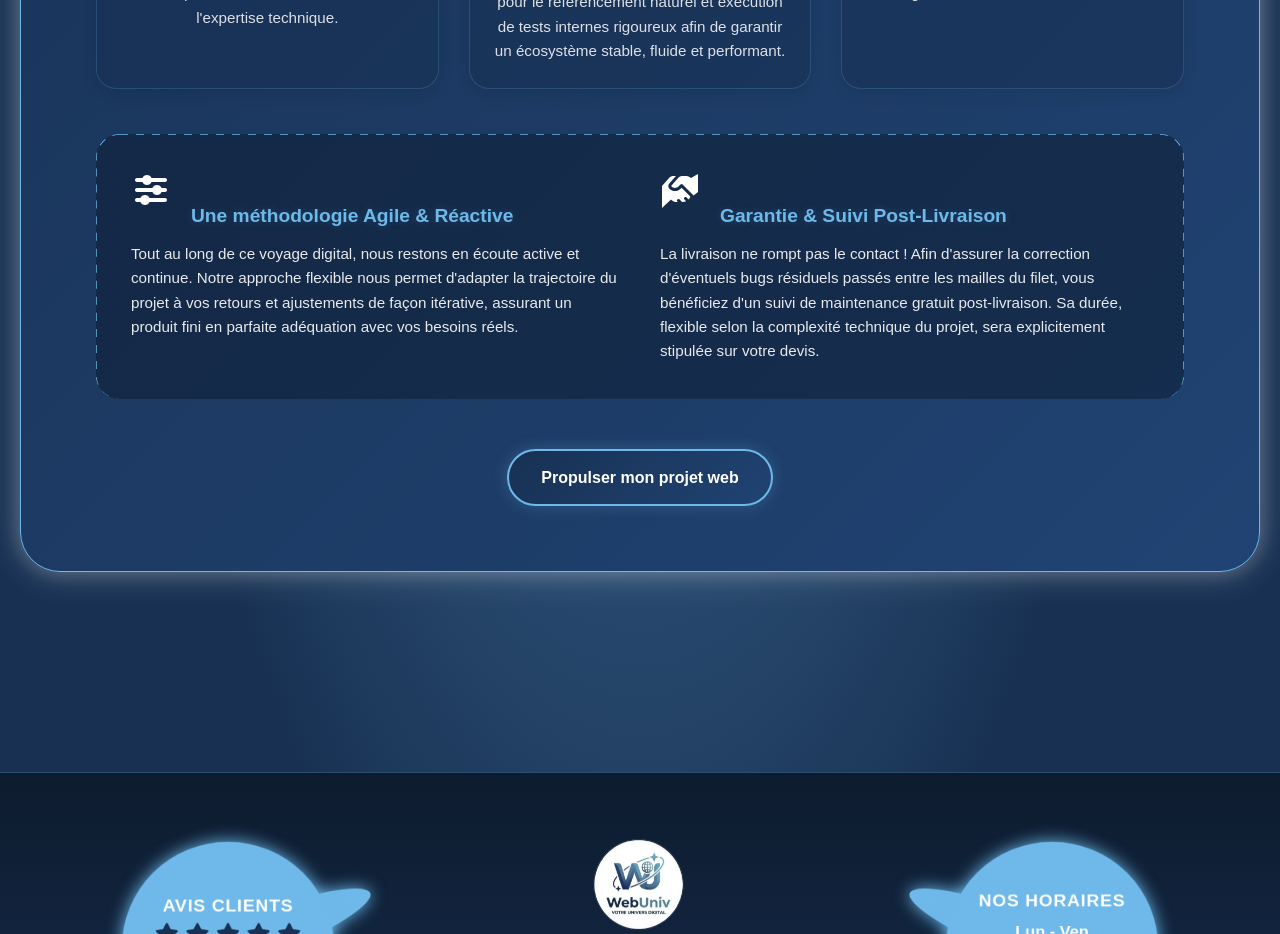
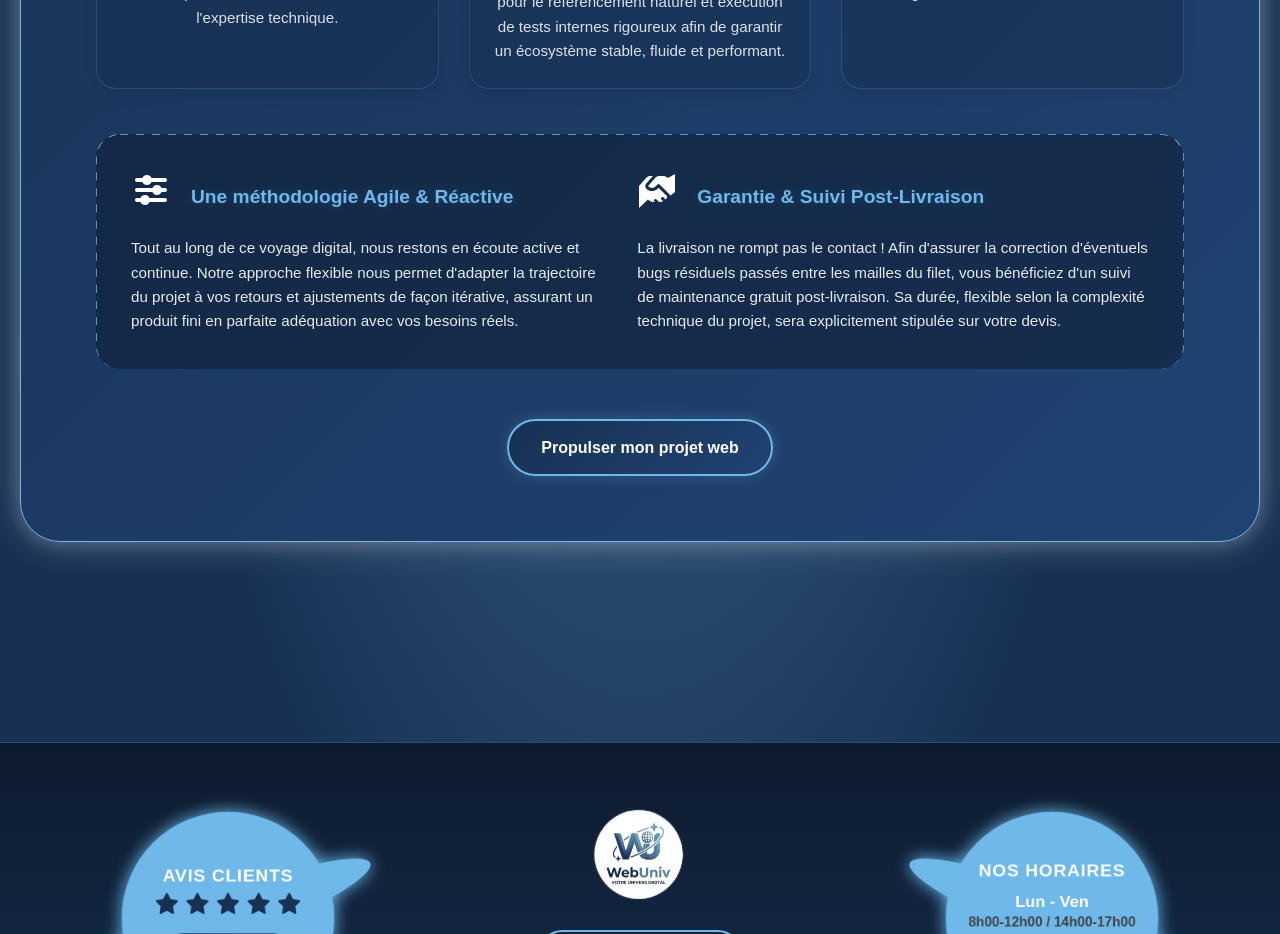
Before and after one commit to JHochart0/WebUniv, a React (Vite) app: page / in a window 1280 px wide. Shown: the part 5340-6274 px from the top of the page. Built offline with nearby package versions, Linux system fonts and the light colour scheme.

Commit message:
little fix in reassurance home page

```diff
--- a/src/css/Home.css
+++ b/src/css/Home.css
@@ -881,10 +881,9 @@
     padding: 35px;
     margin-bottom: 50px;
     box-sizing: border-box;
-    display: grid;
-    grid-template-columns: repeat(2, 1fr);
+    display: flex;
     gap: 40px;
-    text-align: left;
+
     position: relative;
     z-index: 3;
 
@@ -894,11 +893,14 @@
 }
 
 .reassurance-block h4 {
+    display:flex;
+    align-items:center;
     margin: 0 0 10px 0;
     color: var(--color-light-blue);
     font-size: 1.2rem;
     font-weight: 700;
     text-shadow: 0 0 10px rgba(110, 185, 233, 0.2);
+
 }
 
 .reassurance-icon{
@@ -911,6 +913,7 @@
     font-size: 0.95rem;
     line-height: 1.6;
 }
+
 
 
 /*********************************
```
